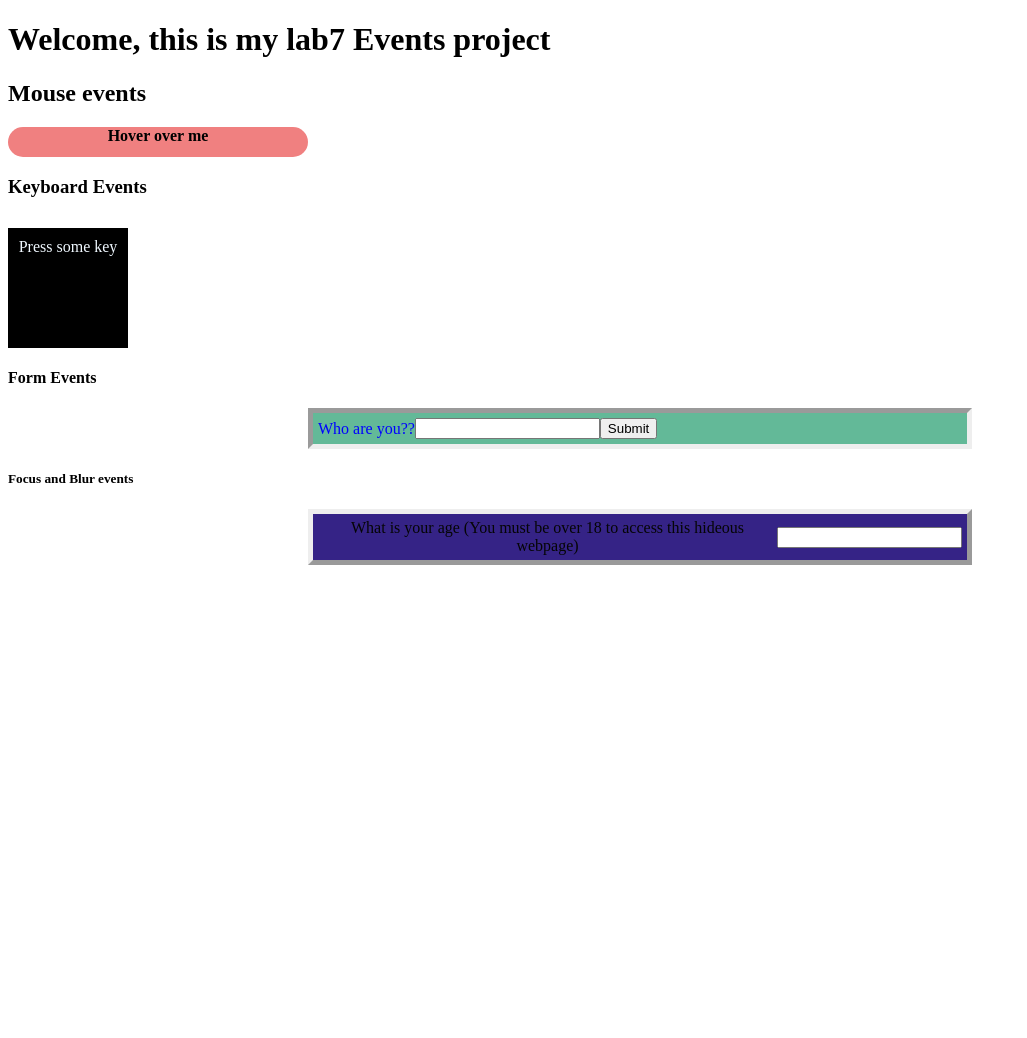
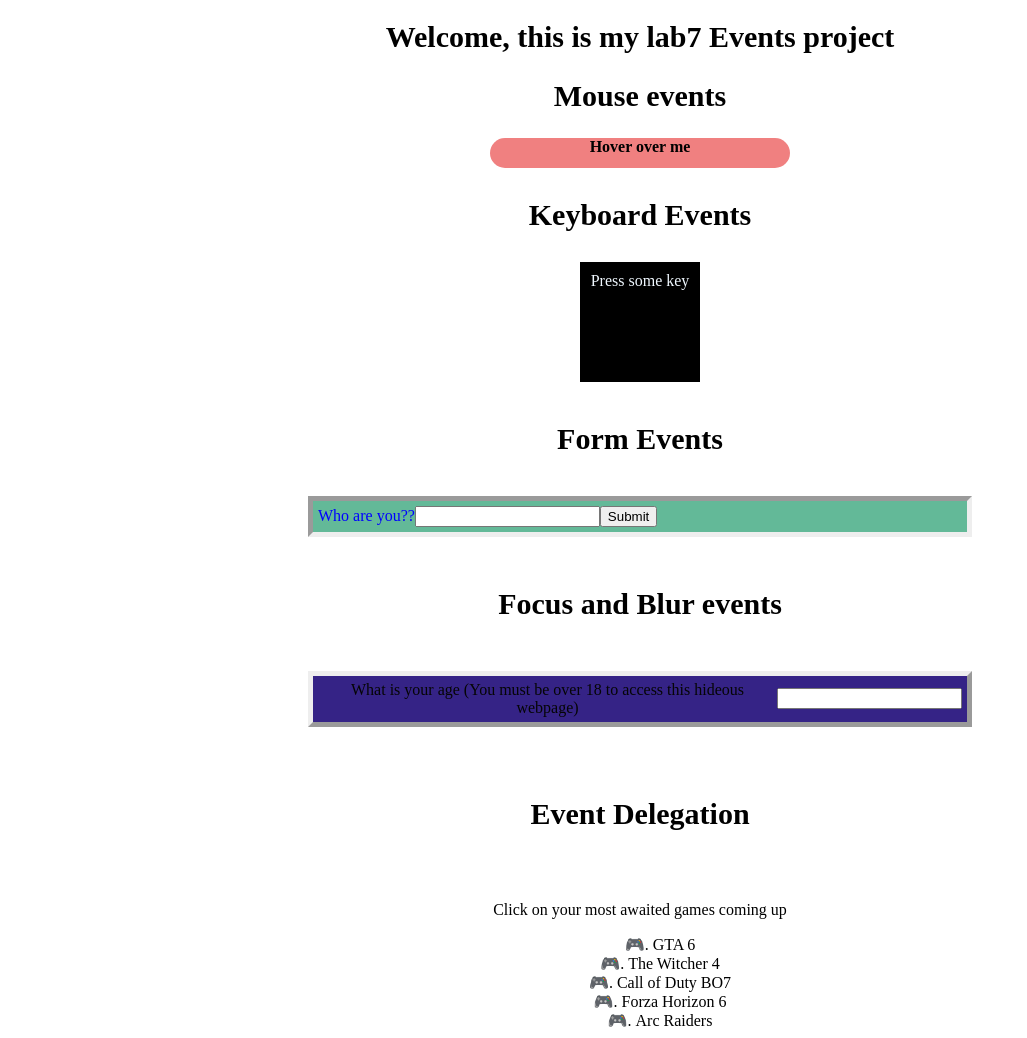
Before and after one commit to Samuuca1/lab7-events, a plain HTML site: page index.html in a window 1280 px wide. Shown: the whole page, without its empty margins (0-1027 px from the left). Before the commit the page ends 800 px from the top, so only its background shows below. Drawn offline with Linux system fonts and the light colour scheme.

Commit message:
Added Event Delegation, and organized the css

```diff
--- a/index.html
+++ b/index.html
@@ -30,6 +30,16 @@
         <label for="age">What is your age (You must be over 18 to access this hideous webpage)</label>
         <input type="text" id="age" onblur="wrongAge()">
     </form>
+
+    <h6>Event Delegation</h6>
+    <p>Click on your most awaited games coming up</p>
+    <ul id="list">
+        <li>GTA 6</li>
+        <li>The Witcher 4</li>
+        <li>Call of Duty BO7</li>
+        <li>Forza Horizon 6</li>
+        <li>Arc Raiders</li>
+    </ul>
 </body>
 
 </html>
--- a/scripts.js
+++ b/scripts.js
@@ -51,3 +51,14 @@ function wrongAge() {
 
     }
 }
+
+const list = document.getElementById("list");
+
+list.addEventListener("click", function(event){
+    const target = event.target;
+
+    if (target.matches("li")) {
+        alert('I am also excited for ' + event.target.textContent);
+        target.style.backgroundColor = "green";
+    }
+})
--- a/styles.css
+++ b/styles.css
@@ -1,11 +1,14 @@
 #hoverDiv {
     width: 300px;
     font-weight: bold;
+    text-align: center;
     align-items: center;
-    text-align: center;
     background-color: lightcoral;
     height: 30px;
     border-radius: 20px;
+    margin: auto;
+    display: center;
+    padding: auto;
 }
 
 #inputKey{
@@ -16,6 +19,8 @@
     color:aliceblue;
     padding: 10px;
     text-align: center;
+    margin: auto;
+
 }
 
 #simpleForm{
@@ -29,6 +34,11 @@
     display: flex;
 }
 
+h6,h5,h4,h3,h2,h1{
+    font-size: 30px;
+    text-align: center;
+}
+
 #secondForm{
     color:rgb(5, 5, 5);
     border: 5px outset;
@@ -39,3 +49,18 @@
     text-align: center;
     display: flex;
 }
+
+p{
+    text-align: center;
+}
+ul{
+    text-align: center;
+    list-style-type: customType;
+    list-style-position: inside;
+    font-weight: 1100px;
+    margin: auto;
+}
+@counter-style customType {
+    system: cyclic;
+    symbols: "🎮"
+}
```
